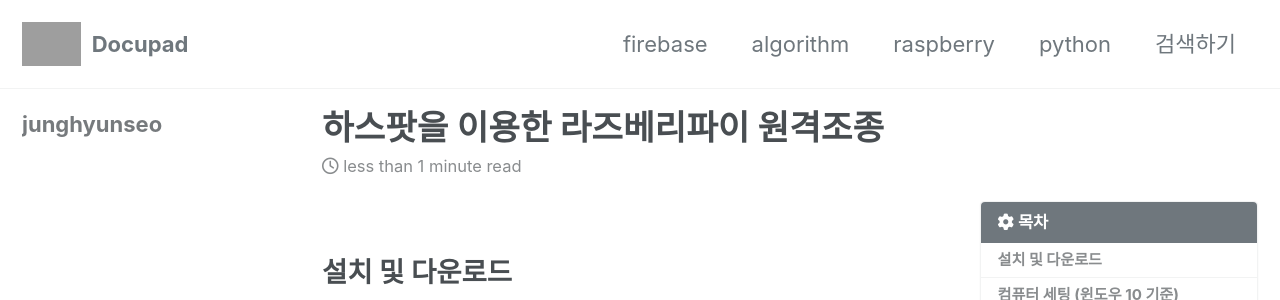
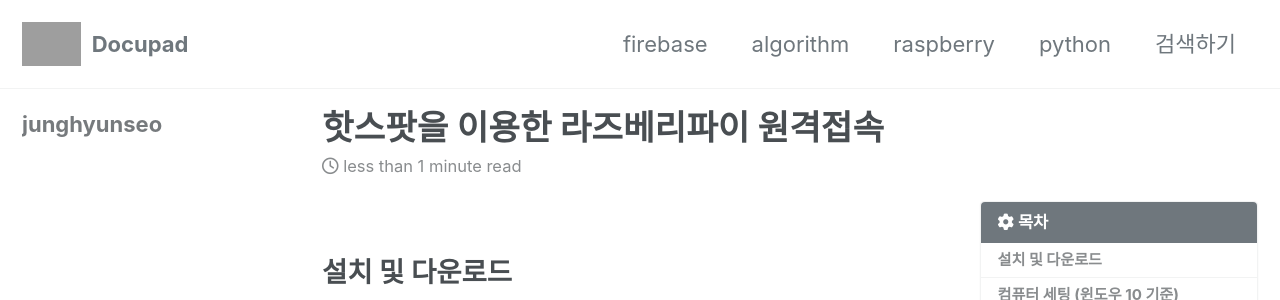
Before and after one commit to junghyunseo0105/docupad, a Jekyll site: the page built from _posts/2019-08-25-핫스팟을-이용한-라즈베리파이-원격접속.md, in a window 1280 px wide and 900 px high. Shown: the top 300 px of the window. Built offline with Jekyll 4.4.1, drawn with Linux system fonts in a browser that asks for light colours; cached includes are drawn as plain includes; nearby versions of some CDN libraries; grey boxes are pictures that could not be loaded.

Commit message:
Update and rename 2019-08-25-하스팟을-이용한-라즈베리파이-원격조종.md to 2019-08-25-핫스팟을-이용한-라즈베리파이-원격접속.md

```diff
--- a/_posts/2019-08-25-하스팟을-이용한-라즈베리파이-원격조종.md
+++ b/_posts/2019-08-25-핫스팟을-이용한-라즈베리파이-원격접속.md
@@ -1,5 +1,5 @@
 ---
-title: "하스팟을 이용한 라즈베리파이 원격조종"
+title: "핫스팟을 이용한 라즈베리파이 원격접속"
 layout: single
 category: raspberry
 toc: true
```
